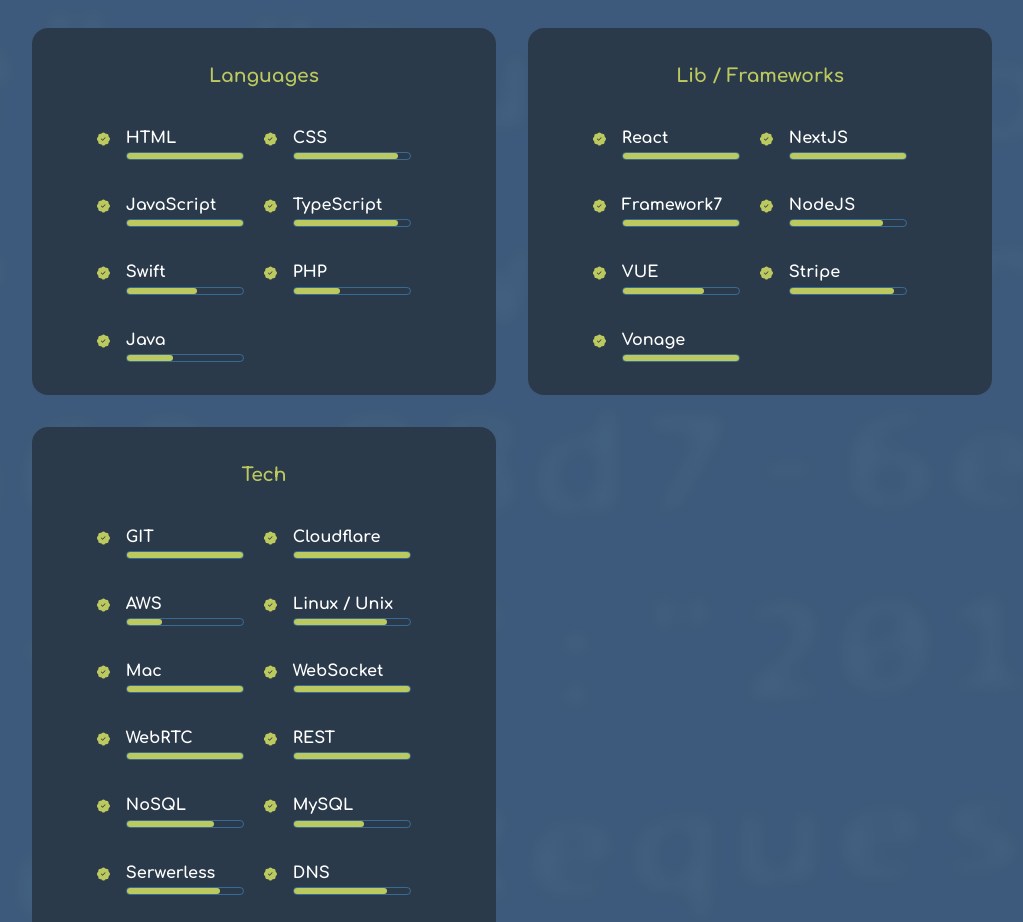
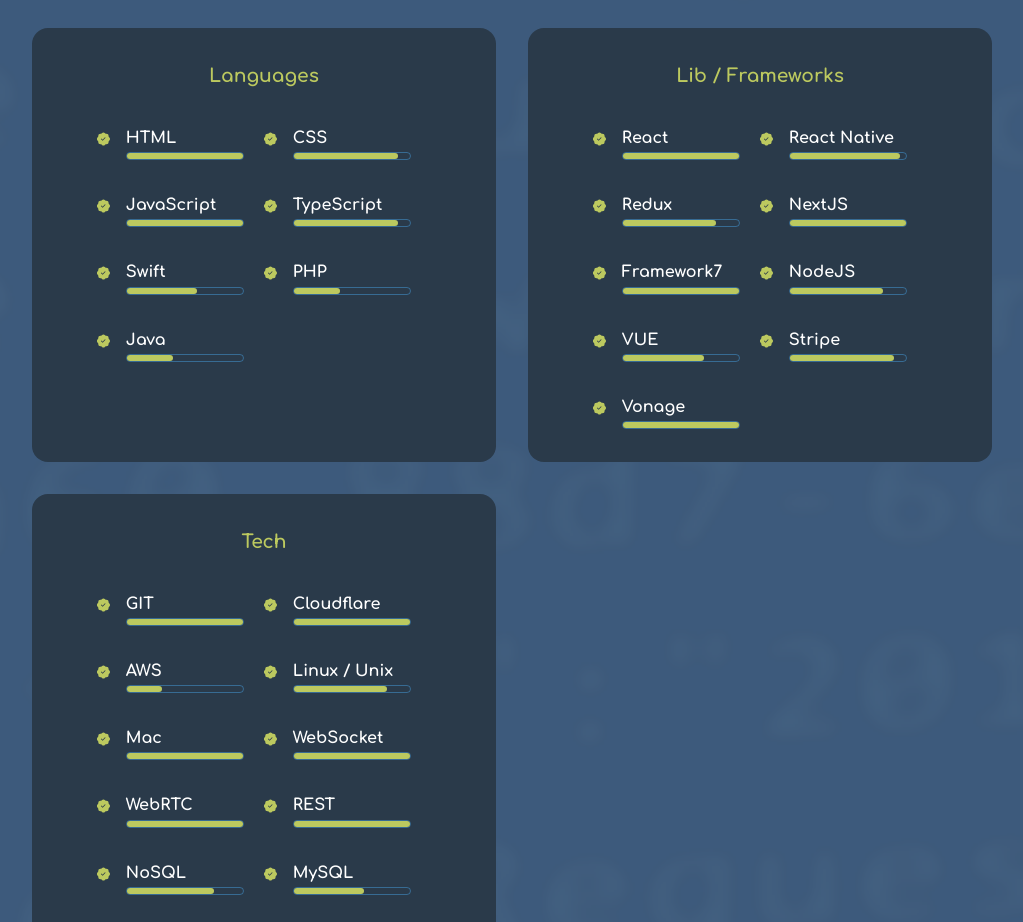
Before and after one commit to vema-dev/website, a Next.js app: page / in a window 1280 px wide. Shown: the part 1900-2822 px from the top of the page, without its empty margins (128-1151 px from the left). Built offline with nearby package versions, Linux system fonts and the light colour scheme.

Commit message:
Skills update

```diff
--- a/components/experience/index.js
+++ b/components/experience/index.js
@@ -15,6 +15,8 @@
     ],
     lib: [
       { id: 1, name: 'React', progress: 100 },
+      { id: 1, name: 'React Native', progress: 95 },
+      { id: 1, name: 'Redux', progress: 80 },
       { id: 2, name: 'NextJS', progress: 100 },
       { id: 3, name: 'Framework7', progress: 100 },
       { id: 4, name: 'NodeJS', progress: 80 },
```
